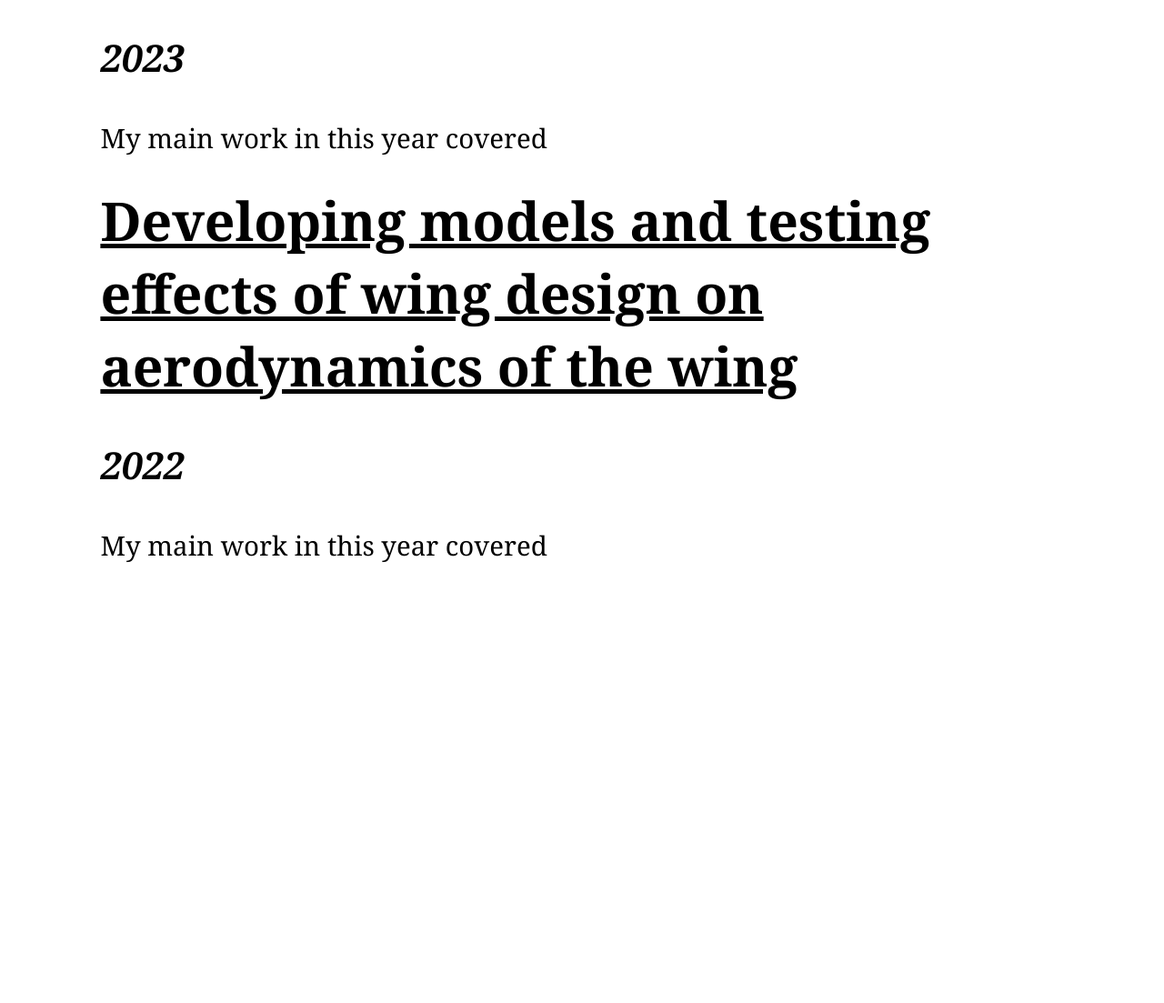
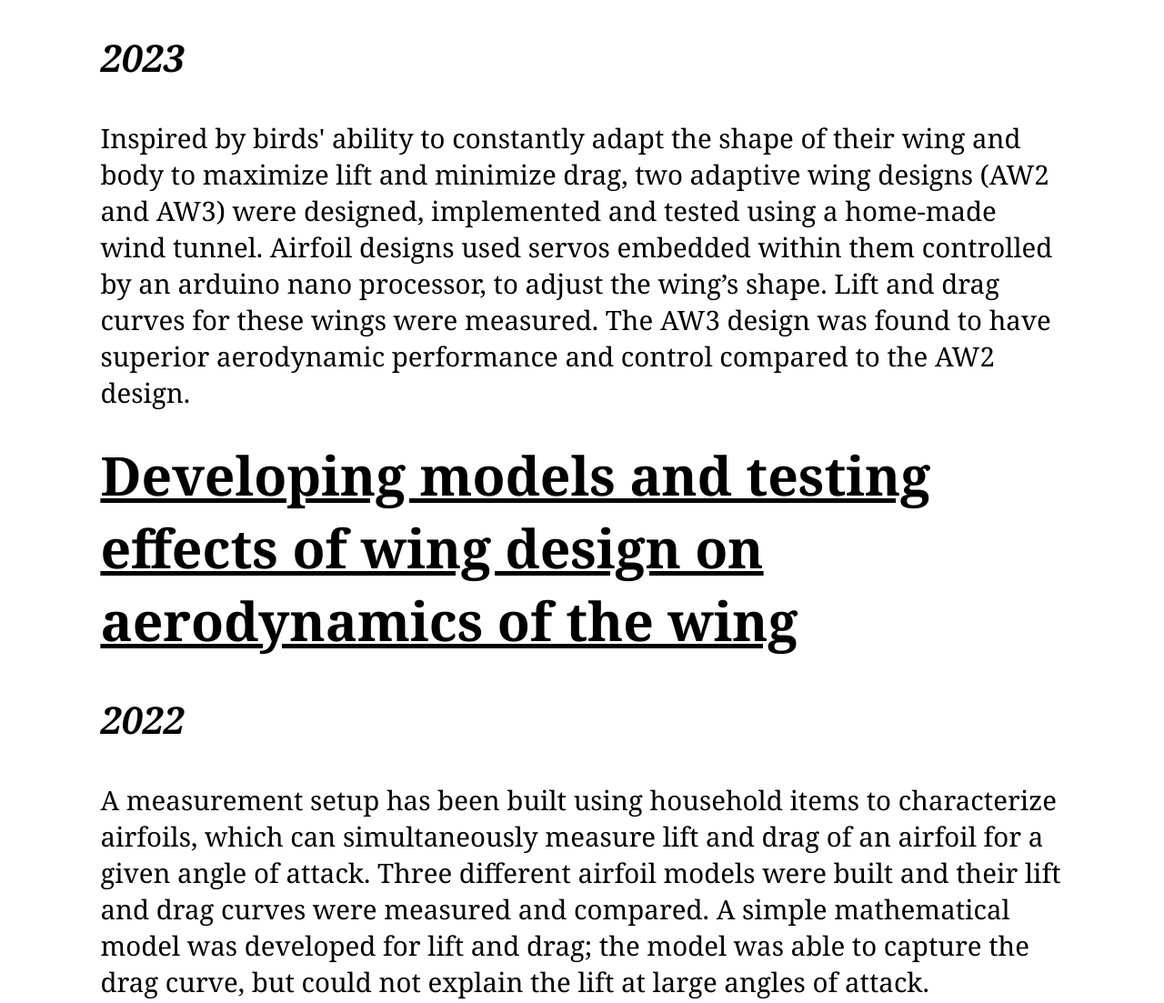
Before and after one commit to EV3e8/Code, a plain HTML site: page Past_Work.html in a window 1280 px wide. Shown: the part 1820-2923 px from the top of the page at 91% size. Before the commit the page ends 2469 px from the top, so only its background shows below. Drawn offline with Linux system fonts and the light colour scheme.

Commit message:
Update Past_Work.html

```diff
--- a/Past_Work.html
+++ b/Past_Work.html
@@ -109,14 +109,24 @@ velocity vector of the asteroid causes a negligible change in the distance. Thes
 <h3 style = "text-align: left;">2023</h3>
 
     <!--<p style = "font-size : 30px;">My main work in this year covered</p>-->
-<p>My main work in this year covered</p>
+<p>Inspired by birds' ability to constantly adapt the shape of their wing and body to
+maximize lift and minimize drag, two adaptive wing designs (AW2 and AW3) were
+designed, implemented and tested using a home-made wind tunnel.
+Airfoil designs used servos embedded within them controlled by an arduino nano
+processor, to adjust the wing’s shape.
+Lift and drag curves for these wings were measured. The AW3 design was found to
+have superior aerodynamic performance and control compared to the AW2 design.</p>
 
 <!--<h2 style = "text-align: left;">Developing models and testing effects of wing design on aerodynamics of the wing</h2>-->
 <a href = "2022.html" class = "a2">Developing models and testing effects of wing design on aerodynamics of the wing</a>
 <h3 style = "text-align: left;">2022</h3>
 
     <!--<p style = "font-size : 30px;">My main work in this year covered</p>-->
-<p>My main work in this year covered</p>
+<p>A measurement setup has been built using household items to characterize airfoils,
+which can simultaneously measure lift and drag of an airfoil for a given angle of
+attack. Three different airfoil models were built and their lift and drag curves were
+measured and compared. A simple mathematical model was developed for lift and drag; the model was able to
+capture the drag curve, but could not explain the lift at large angles of attack.</p>
 
 <!-- !-->
 
```
